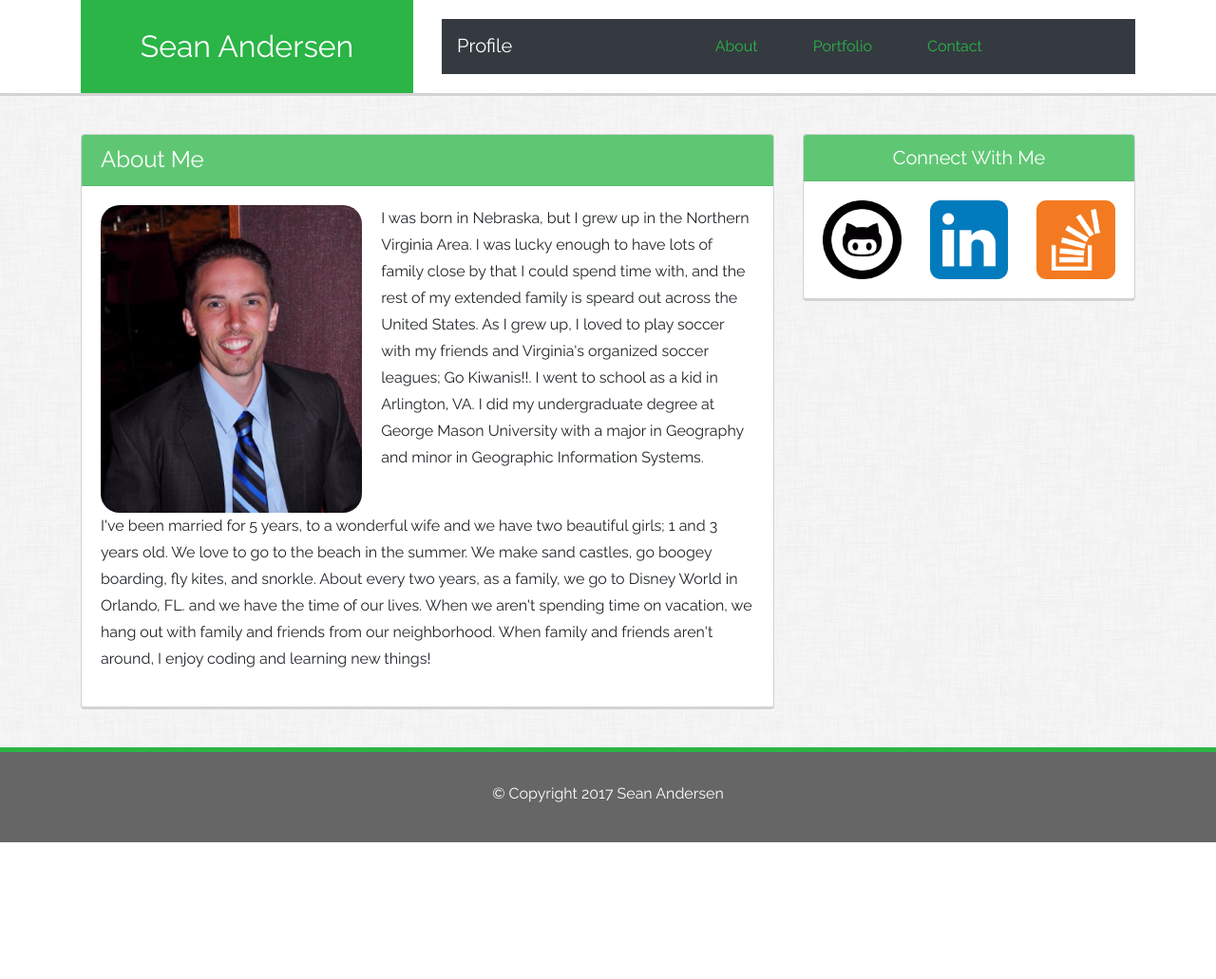
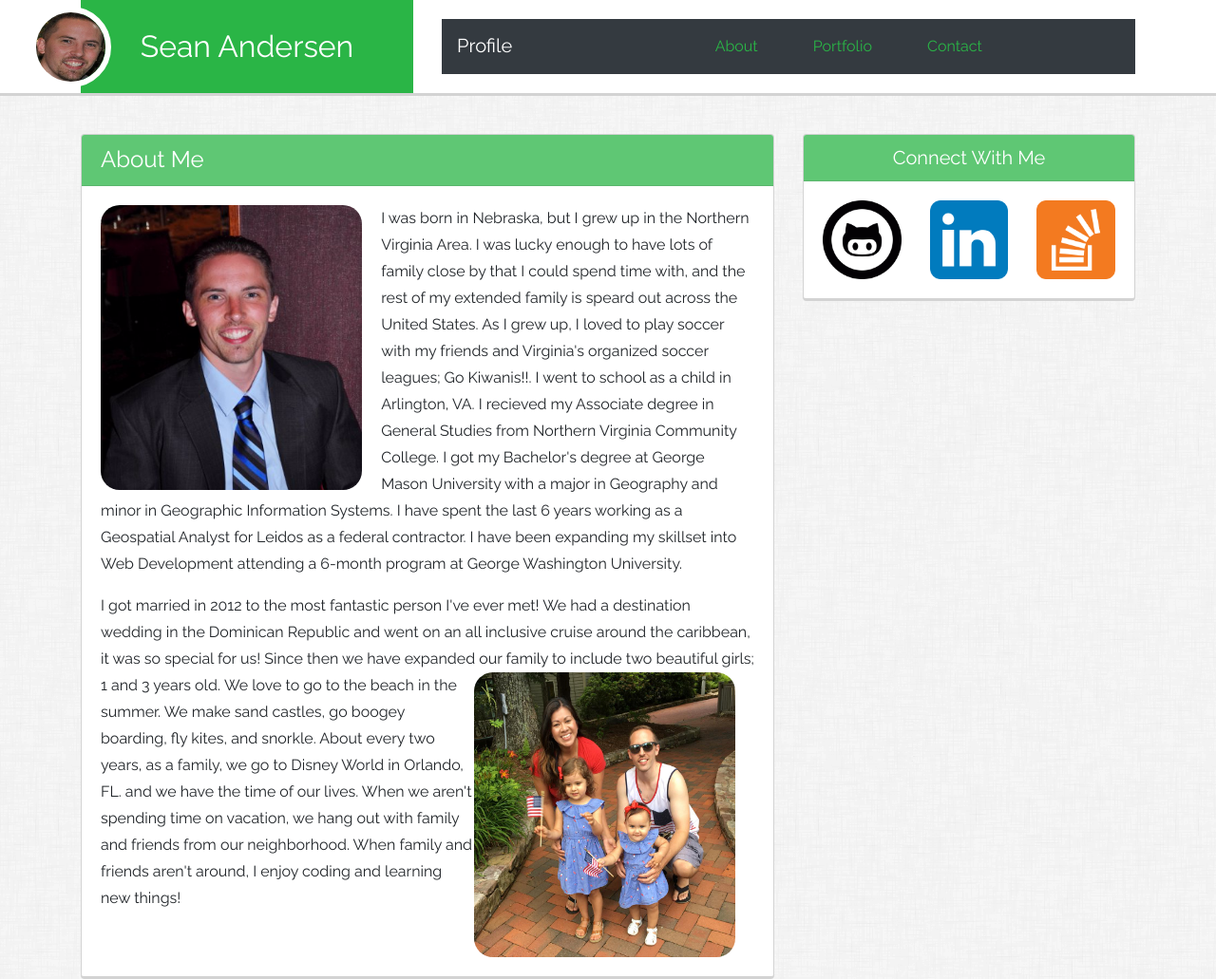
Before and after one commit to andersensm/Portfolio, a plain HTML site: page index.html in a window 1280 px wide. Shown: the top 1031 px of the page at 95% size. Before the commit the page ends 887 px from the top, so only its background shows below. Drawn offline with nearby package versions, Linux system fonts and the light colour scheme.

Commit message:
new profile icon

```diff
--- a/assets/css/styles.css
+++ b/assets/css/styles.css
@@ -90,7 +90,8 @@ textarea {
   min-width: 100%;
 }
 .profilePicture {
-  width: 100%;
+  width: 85%;
+  height: 300px;
   border-radius: 20px;
 }
 .github, .stackoverflow, .linkedin {
@@ -124,6 +125,18 @@ opacity: 0.5;
   font-size: 2rem;
   background: white;
   text-align: center;
+}
+.navbarPic {
+  z-index: 100;
+  position: absolute;
+  top: 7.5%;
+  left: -10%;
+  width: 85px;
+  height: 85px;
+  border-radius: 50%;
+  border: 6px solid white!important;
+
+
 }
 
 .absolute2, .absolute4 {
--- a/index.html
+++ b/index.html
@@ -18,8 +18,10 @@
   <header>
     <div class="container">
       <div class="row">
+
         <!--Icons will display in a row together on md+ devices -->
         <div class="col-xl-4 col-lg-4 col-md-4 col-sm-12 col-xs-12">
+          <img src="assets/images/ProfilePic_v3.jpg" class="float-left img-fluid img-uniq navbarPic" alt="Responsive image">
           <h2>Sean Andersen</h2>
         </div>
         <!--Icons will display in a row together on md+ devices -->
@@ -60,12 +62,12 @@
                 <!--Icons will display in a row together on md+ devices -->
                 <div class="col-xl-12 col-lg-12 col-md-12 col-sm-12 col-xs-12">
                   <p><img src="assets/images/ProfilePicture.png" class="float-left img-fluid img-uniq profilePicture" alt="Responsive image">I was born in Nebraska, but I grew up in the Northern Virginia Area. I was lucky enough to have lots of family close by that I could spend time with, and the rest of my extended family is speard out across the United States. As I grew
-                    up, I loved to play soccer with my friends and Virginia's organized soccer leagues; Go Kiwanis!!. I went to school as a kid in Arlington, VA. I did my undergraduate degree at George Mason University with a major in Geography and minor
-                    in Geographic Information Systems.</p>
+                    up, I loved to play soccer with my friends and Virginia's organized soccer leagues; Go Kiwanis!!. I went to school as a child in Arlington, VA. I recieved my Associate degree in General Studies from Northern Virginia Community College. I got my Bachelor's degree at George Mason University with a major in Geography and minor
+                    in Geographic Information Systems. I have spent the last 6 years working as a Geospatial Analyst for Leidos as a federal contractor. I have been expanding my skillset into Web Development attending a 6-month program at George Washington University.</p>
                 </div>
                 <!--Icons will display in a row together on all devices -->
                 <div class="col-xl-12 col-lg-12 col-md-12 col-sm-12 col-xs-12">
-                  <p>I've been married for 5 years, to a wonderful wife and we have two beautiful girls; 1 and 3 years old. We love to go to the beach in the summer. We make sand castles, go boogey boarding, fly kites, and snorkle. About every two years,
+                  <p>I got married in 2012 to the most fantastic person I've ever met! We had a destination wedding in the Dominican Republic and went on an all inclusive cruise around the caribbean, it was so special for us! Since then we have expanded our family to include two beautiful girls; 1 and 3 years old. <img src="assets/images/FamilyPic.jpg" class="float-right img-fluid img-uniq profilePicture" alt="Responsive image"> We love to go to the beach in the summer. We make sand castles, go boogey boarding, fly kites, and snorkle. About every two years,
                     as a family, we go to Disney World in Orlando, FL. and we have the time of our lives. When we aren't spending time on vacation, we hang out with family and friends from our neighborhood. When family and friends aren't around, I enjoy
                     coding and learning new things!
                   </p>
```
Also changed, not shown: contact.html (+1 -0 lines), movie.html (+1 -0 lines), portfolio.html (+1 -0 lines), trivia.html (+1 -0 lines), assets/images/FamilyPic.jpg (added).
